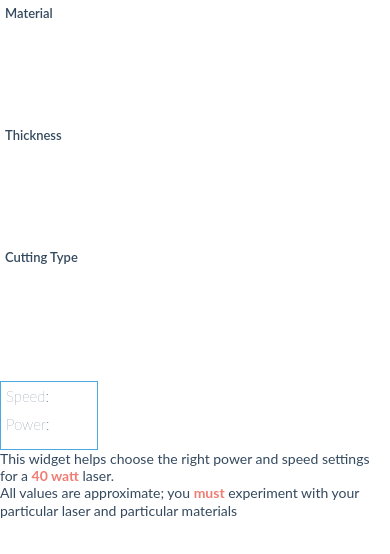
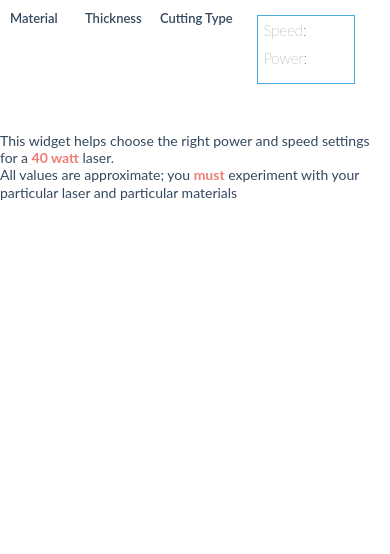
Before and after one commit to paulkaplan/jungle, a plain HTML site: page LaserPower/index.html in a window 390 px wide. Drawn offline with nearby package versions, Linux system fonts and the light colour scheme; a script that the page names is missing.

Commit message:
Added responsive styles

```diff
--- a/LaserPower/index.html
+++ b/LaserPower/index.html
@@ -36,7 +36,7 @@
 
    .select-wrapper{
       padding: 5px;
-   		/*margin: 5px;*/
+   		margin: 5px;
  		}
  		.select-wrapper label { font-size: 13px; font-weight: 600; padding-bottom:2px;}
 </style>
@@ -46,17 +46,17 @@
 
 		<div class="row">
 			<!-- <div id="options"> -->
-				<div class="select-wrapper col-sm-2" >
+				<div class="select-wrapper col-2" >
 					<label>Material</label><br />
 					<select data-bind="options: available_materials, value: material" size="5"></select>
 				</div>
 
-				<div class="select-wrapper col-sm-2">
+				<div class="select-wrapper col-2">
 					<label>Thickness</label><br />
 					<select data-bind="options: available_thickness, value: thickness" size="5"></select>
 				</div>
 
-				<div class="select-wrapper col-sm-3">
+				<div class="select-wrapper col-3">
 					<label>Cutting Type</label><br />
 					<select data-bind="options: available_types, value: type" size="5"></select>
 				</div>
```
